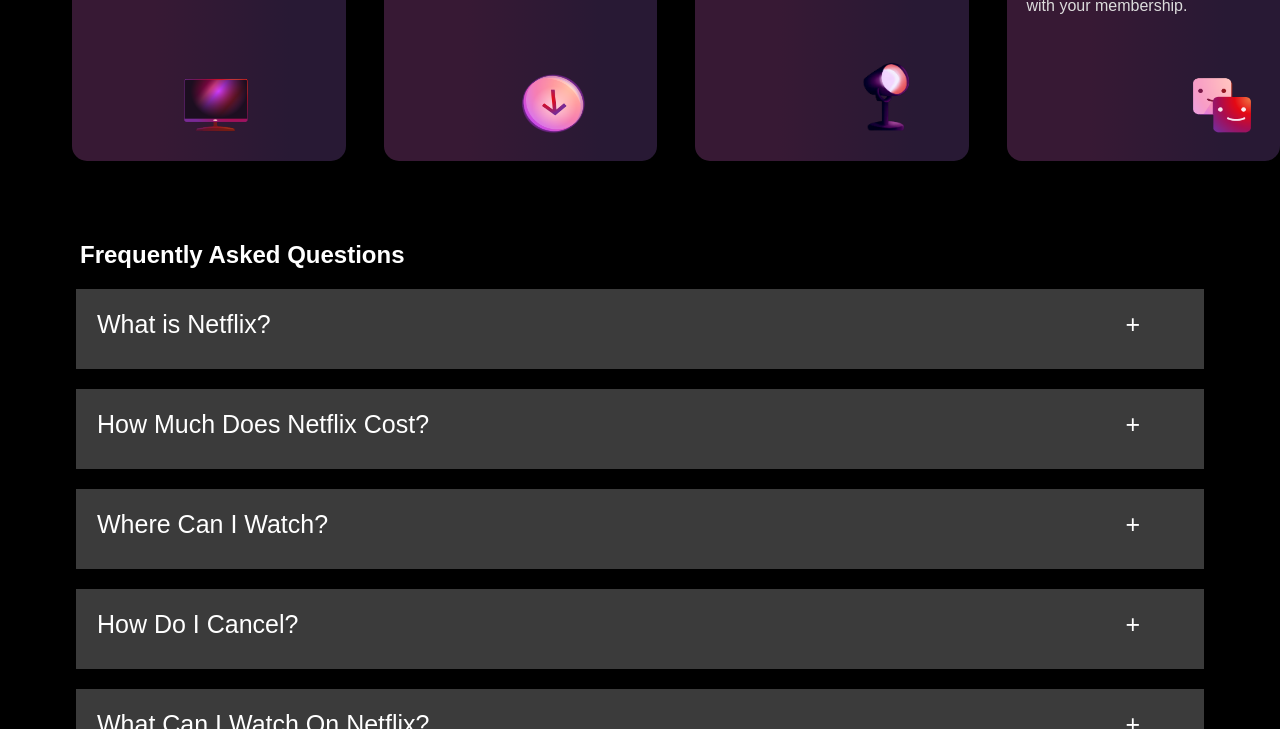
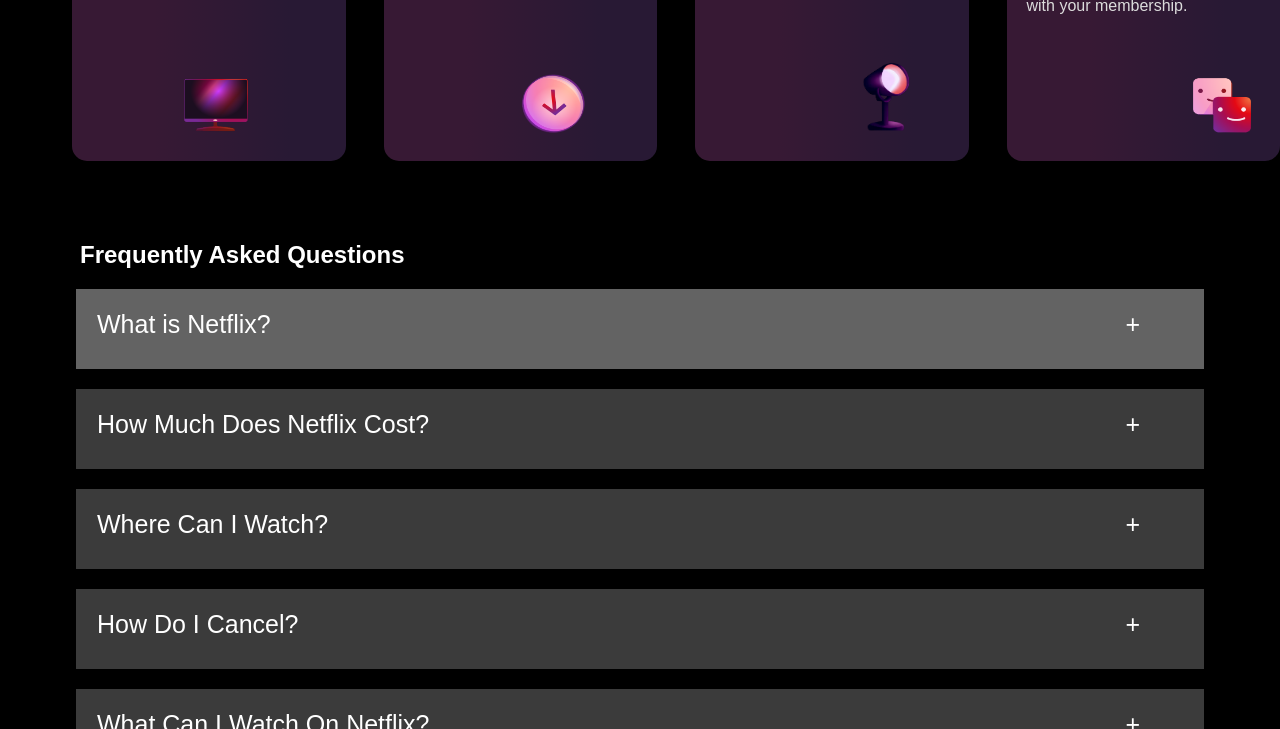
Before and after one commit to TCollins2001/Netflix-Clone, a plain HTML site: page index.html in a window 1280 px wide. In both pictures the pointer is over the element "What is Netflix?". Shown: the part 1745-2474 px from the top of the page. Drawn offline with Linux system fonts and the light colour scheme.

Commit message:
added lighter grey hover over frequent questions

```diff
--- a/styles.css
+++ b/styles.css
@@ -396,12 +396,17 @@
     width: 85%;
     margin-left: 76px;
     margin-top: 20px;
+    cursor: pointer;
 }
 
 summary {
     padding: 1px;
     font-size: 25px;
     padding-bottom: 10px;
+}
+
+details:hover {
+    background-color: #636363;
 }
 
 summary::marker {
```
